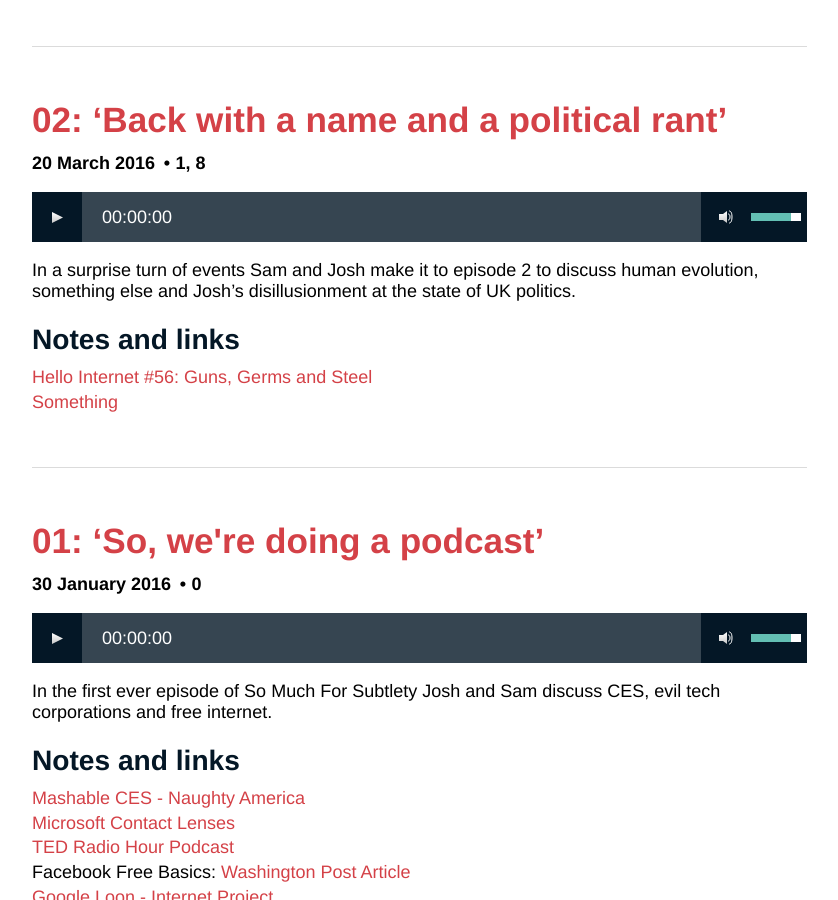
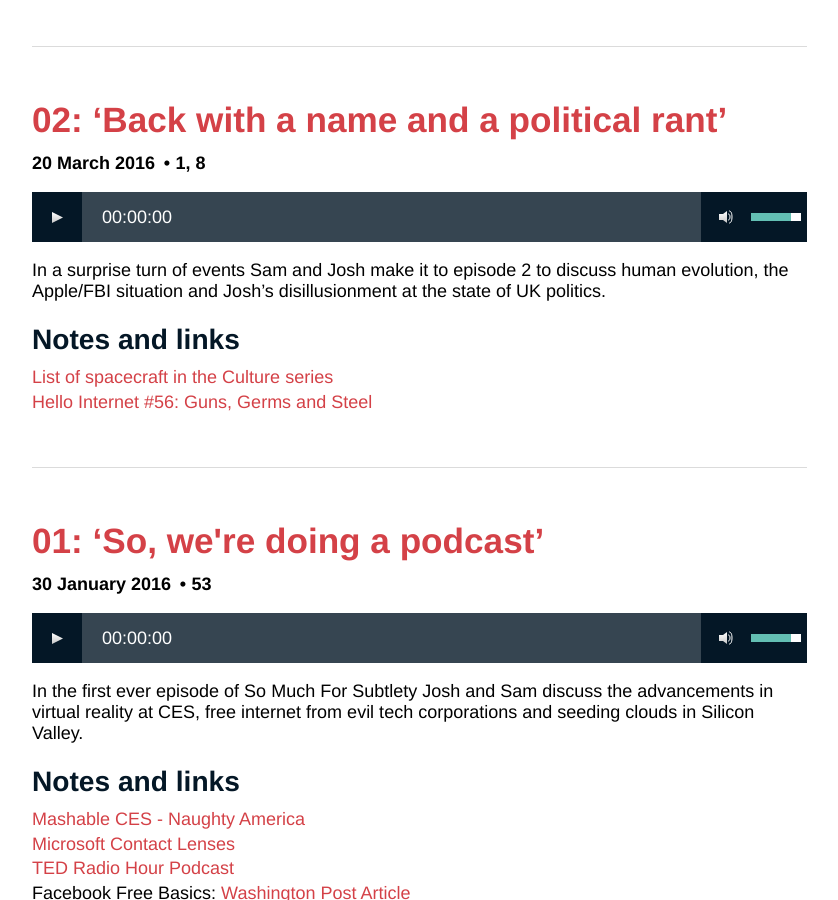
Before and after one commit to JoshHarrington/so_much_for_subtlety, a Jekyll site: the page built from index.html, in a window 1280 px wide and 900 px high, scrolled down 990 px. Shown: the whole window, without its empty margins (40-878 px from the left). Built offline with Jekyll 4.4.1, drawn with Linux system fonts in a browser that asks for light colours.

Commit message:
Updated episode details and added audio for episode 1

```diff
--- a/_posts/2016-01-30-so-were-doing-a-podcast.md
+++ b/_posts/2016-01-30-so-were-doing-a-podcast.md
@@ -2,12 +2,12 @@
 layout: post
 title: "So, we're doing a podcast"
 date: 2016-01-30 09:06:01 +0000
-duration: "00:00:00"
+duration: "00:53:58"
 episode_number: 1
 episode_number_display: "01"
-audio_file: "/audio/1.mp3"
-audio_file_length: 99121237
-summary: "In the first ever episode of So Much For Subtlety Josh and Sam discuss CES, evil tech corporations and free internet."
+audio_file: "/audio/01.mp3"
+audio_file_length: 65063428
+summary: "In the first ever episode of So Much For Subtlety Josh and Sam discuss the advancements in virtual reality at CES, free internet from evil tech corporations and seeding clouds in Silicon Valley."
 ---
 {{ page.summary }}
 
--- a/_posts/2016-03-20-back-with-a-name.md
+++ b/_posts/2016-03-20-back-with-a-name.md
@@ -5,12 +5,12 @@
 duration: "01:08:49"
 episode_number: 2
 episode_number_display: "02"
-audio_file: "/audio/2.mp3"
-audio_file_length: 82599735
-summary: "In a surprise turn of events Sam and Josh make it to episode 2 to discuss human evolution, something else and Josh's disillusionment at the state of UK politics."
+audio_file: "/audio/02.mp3"
+audio_file_length: 82896640
+summary: "In a surprise turn of events Sam and Josh make it to episode 2 to discuss human evolution, the Apple/FBI situation and Josh's disillusionment at the state of UK politics."
 ---
 {{ page.summary }}
 
 ### Notes and links
+- [List of spacecraft in the Culture series](https://en.wikipedia.org/wiki/List_of_spacecraft_in_the_Culture_series)
 - [Hello Internet #56: Guns, Germs and Steel](http://www.hellointernet.fm/podcast/56)
-- [Something](http://www.google.com)
```
Also changed, not shown: 2 other files.
